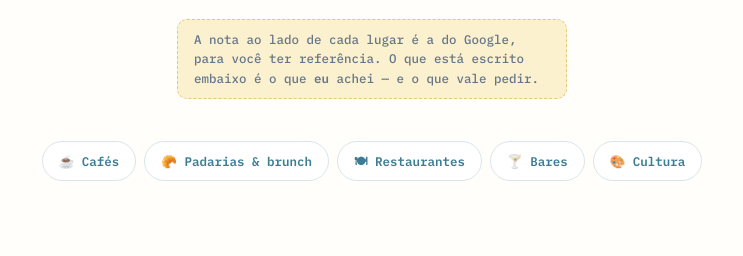
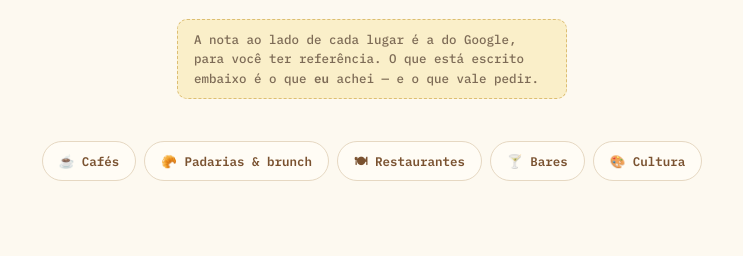
Before and after one commit to contatomespcompany-cloud/guia-sp, a plain HTML site: page index.html in a window 1280 px wide. Shown: the part 313-569 px from the top of the page, without its empty margins (268-1011 px from the left). Drawn offline with nearby package versions, Linux system fonts and the light colour scheme.

Commit message:
Paleta marrom e manteiga
Trocado o azul-mar herdado do roteiro de Porto Seguro por marrom e
amarelo manteiga, com fundo creme mais quente. Sombras e a borda
tracejada do aviso também saíram do tom frio.

Co-Authored-By: Claude Opus 5 (1M context) <noreply@anthropic.com>

```diff
--- a/index.html
+++ b/index.html
@@ -10,14 +10,14 @@
 <link href="https://fonts.googleapis.com/css2?family=Caveat:wght@600;700&family=Nunito:wght@400;600;700;800&family=IBM+Plex+Mono:wght@500;600&display=swap" rel="stylesheet">
 <style>
   :root{
-    --paper:#FFFEFB; --card:#FFFFFF;
-    --butter:#F7D978; --butter-soft:#FCF1CE;
-    --sky:#A9D3E5; --sky-soft:#E9F4F8;
-    --sea:#3E7C93; --ink:#26384A; --ink-soft:#64768A; --line:#D8E6EA;
+    --paper:#FDF9F0; --card:#FFFCF5;
+    --butter:#F2CE62; --butter-soft:#FAEFC9;
+    --sky:#E3D2B6; --sky-soft:#F4E9D6;
+    --sea:#7A5230; --ink:#3B2A1B; --ink-soft:#7D6B56; --line:#E6D8C2;
     --display:"Caveat","Segoe Script",cursive;
     --body:"Nunito","Segoe UI",sans-serif;
     --mono:"IBM Plex Mono","SF Mono",monospace;
-    --lift:0 2px 4px rgba(38,56,74,.04), 0 12px 28px -12px rgba(38,56,74,.14);
+    --lift:0 2px 4px rgba(59,42,27,.05), 0 12px 28px -12px rgba(59,42,27,.16);
   }
   *{ box-sizing:border-box; }
   body{ margin:0; background:var(--paper); color:var(--ink); font-family:var(--body); line-height:1.6; }
@@ -40,7 +40,7 @@
 
   .nota-fonte{
     display:inline-block; margin-top:22px; padding:10px 16px;
-    background:var(--butter-soft); border:1px dashed #E3C877; border-radius:10px;
+    background:var(--butter-soft); border:1px dashed #DDBE72; border-radius:10px;
     font-family:var(--mono); font-size:12.5px; color:var(--ink-soft);
     max-width:52ch; text-align:left; line-height:1.55;
   }
```
